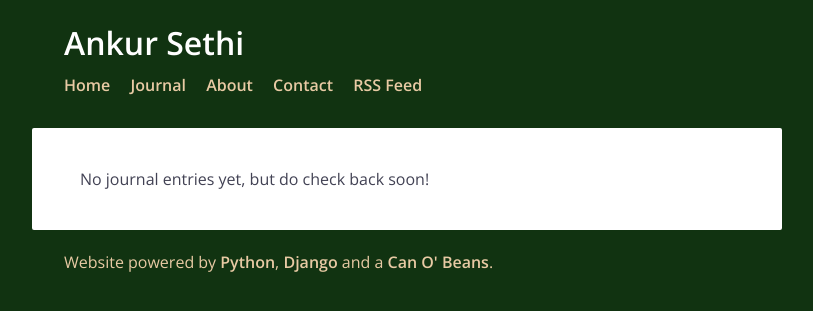
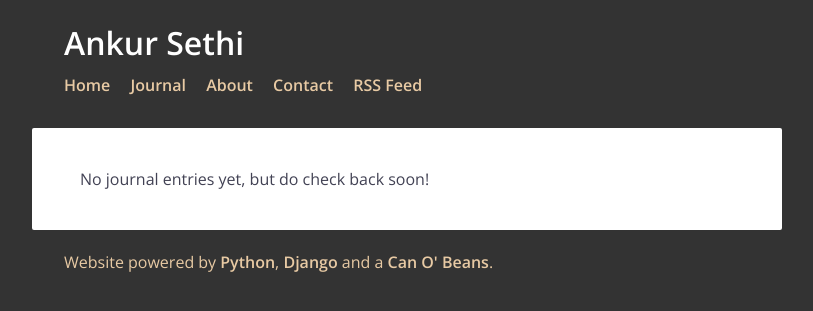
Before and after one commit to s3thi/can_o_beans, a Django app: page /journal/ in a window 1280 px wide. Shown: the top 311 px of the page, without its empty margins (233-1046 px from the left). Run offline with Django 3.2, Linux system fonts and the light colour scheme; data that the repository does not hold is empty; style sheets or scripts are compiled from the project's sources; parts of the project's set-up code (start-up, migrations or seed data) failed here and were passed over.

Commit message:
Changed background color.

```diff
--- a/gravy/static/gravy/style.scss
+++ b/gravy/static/gravy/style.scss
@@ -10,7 +10,7 @@ body {
     width: 750px;
     margin-left: auto;
     margin-right: auto;
-    background-color: #113311;
+    background-color: #333333;
     color: #424254;
 }
 
```
